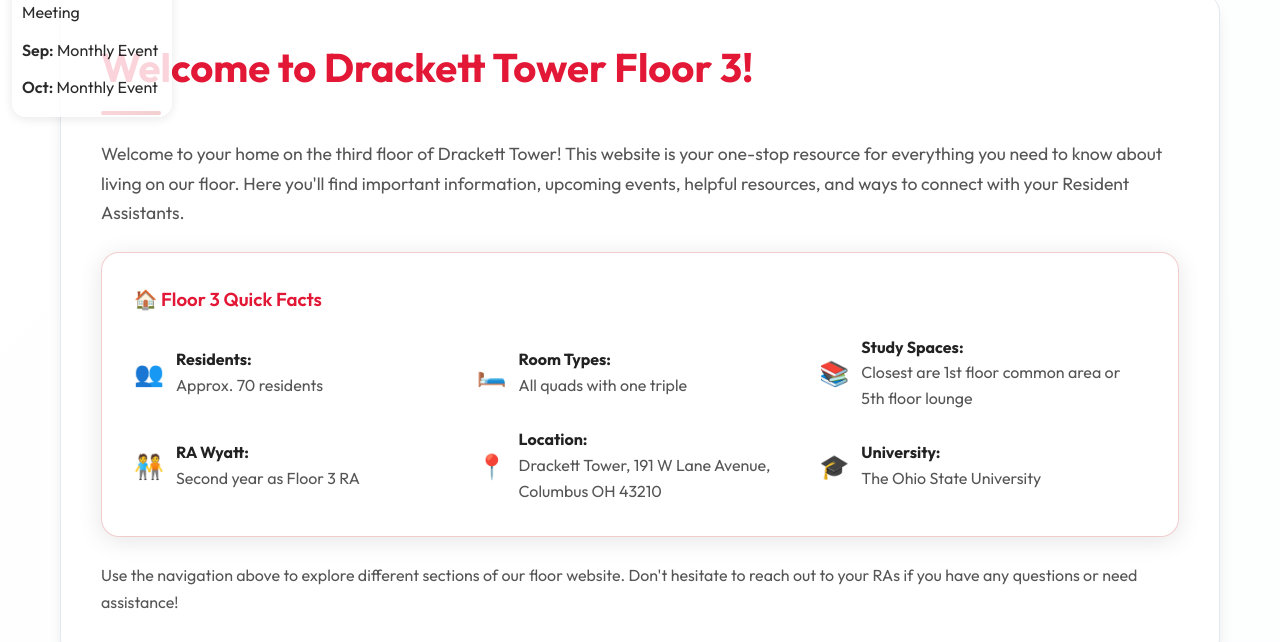
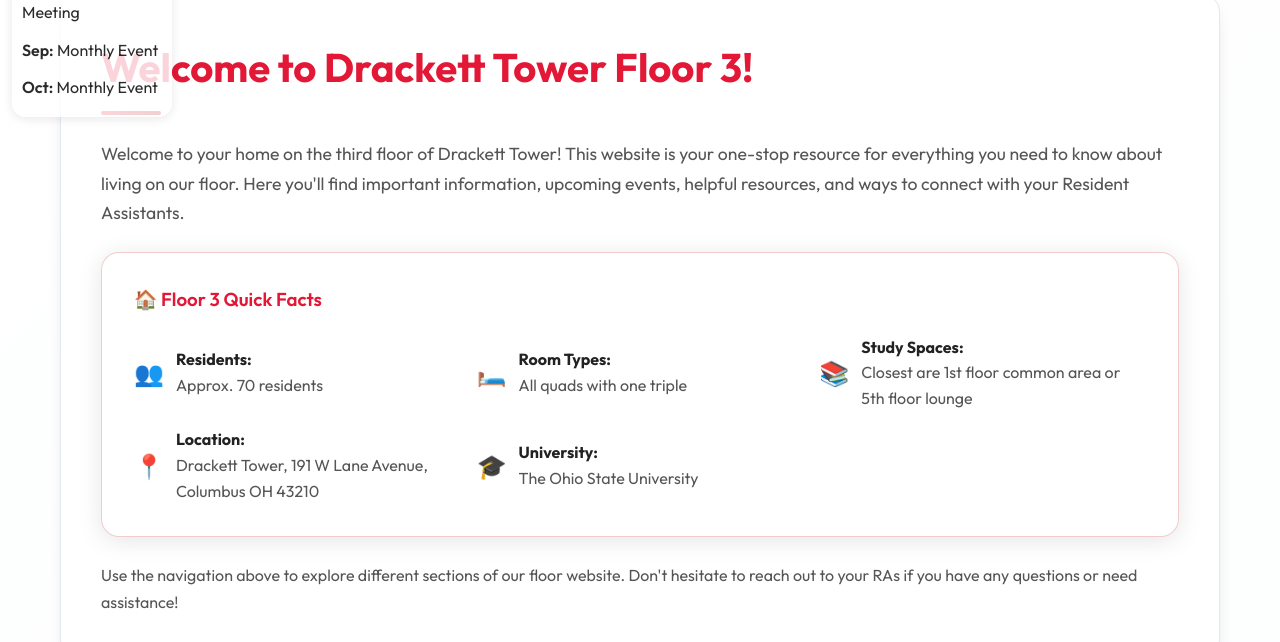
Before and after one commit to black1172/drackett_floor3.github.io, a plain HTML site: page index.html in a window 1280 px wide. Shown: the part 221-863 px from the top of the page. Drawn offline with Linux system fonts and the light colour scheme; no server answers.

Commit message:
removed RA wyatt tip

```diff
--- a/index.html
+++ b/index.html
@@ -170,13 +170,6 @@
                         <div>
                             <strong style="color: var(--text-primary);">Study Spaces:</strong>
                             <br><span style="color: var(--text-secondary);">Closest are 1st floor common area or 5th floor lounge</span>
-                        </div>
-                    </div>
-                    <div style="display: flex; align-items: center; gap: 12px;">
-                        <span style="font-size: 1.5rem;">🧑‍🤝‍🧑</span>
-                        <div>
-                            <strong style="color: var(--text-primary);">RA Wyatt:</strong>
-                            <br><span style="color: var(--text-secondary);">Second year as Floor 3 RA</span>
                         </div>
                     </div>
                     <div style="display: flex; align-items: center; gap: 12px;">
```
